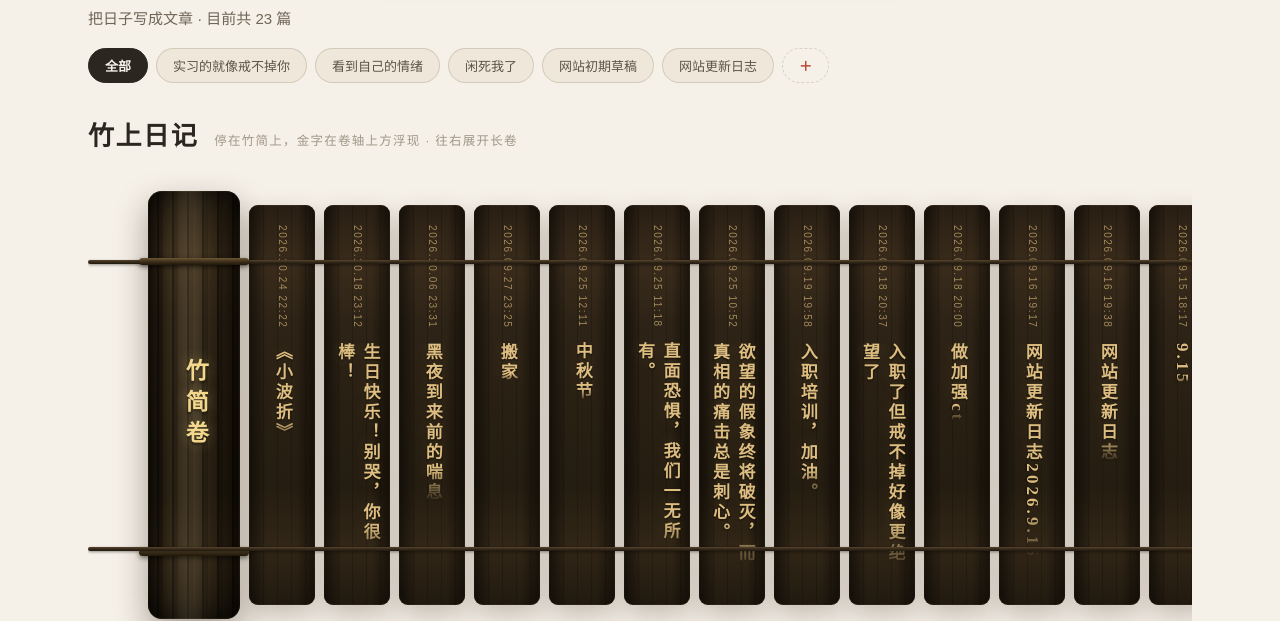
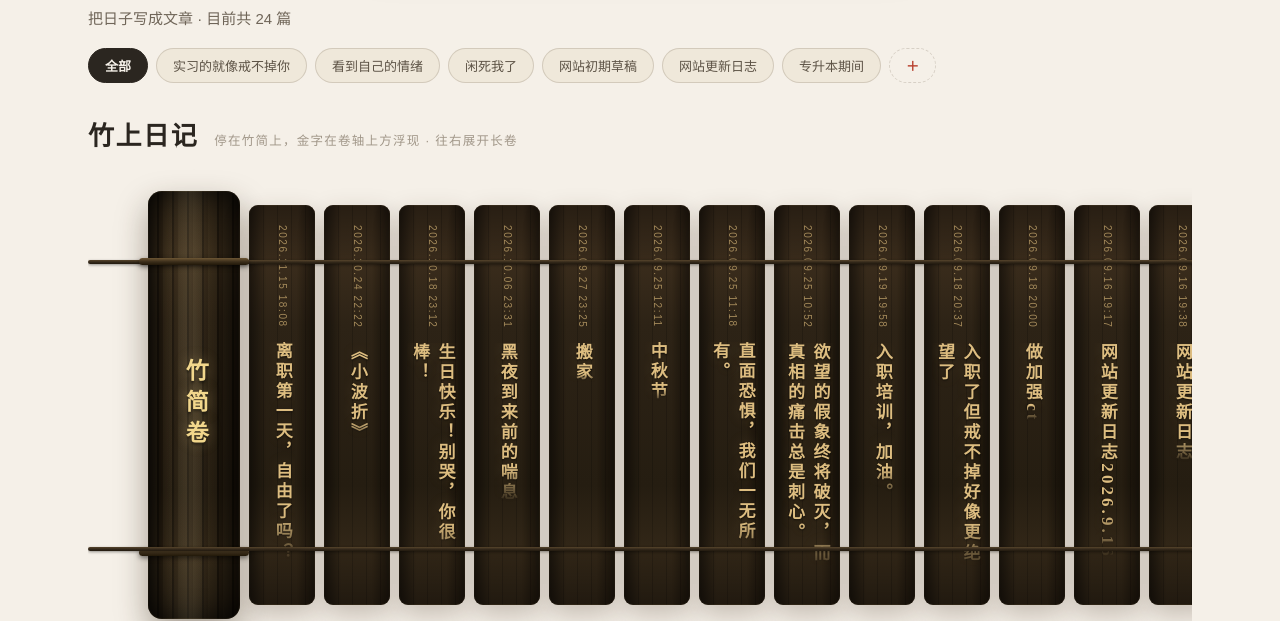
Before and after one commit to JXJBDN/jxjbdn.github.io, a plain HTML site: page blog.html in a window 1280 px wide. Shown: the part 212-833 px from the top of the page. Drawn offline with Linux system fonts and the light colour scheme.

Commit message:
日记页更新：离职第一天，自由了吗？

```diff
--- a/blog.html
+++ b/blog.html
@@ -37,7 +37,7 @@
 
     <section class="page-hero">
       <h1>日记</h1>
-      <p>把日子写成文章 · 目前共 23 篇</p>
+      <p>把日子写成文章 · 目前共 24 篇</p>
     </section>
 
     <div class="tag-bar">
@@ -47,6 +47,7 @@
       <button class="tag" data-filter="闲死我了">闲死我了</button>
       <button class="tag" data-filter="网站初期草稿">网站初期草稿</button>
       <button class="tag" data-filter="网站更新日志">网站更新日志</button>
+      <button class="tag" data-filter="专升本期间">专升本期间</button>
       <button class="tag tag-add" id="addTagBtn" type="button" title="新增分类标签">＋</button>
     </div>
 
@@ -63,6 +64,16 @@
               <span class="bs-roll-tie"></span><span class="bs-roll-tie"></span>
               <b class="bs-roll-name">竹简卷</b>
             </div><!-- 新日记从这里展开 -->
+
+      <a class="bamboo-strip" data-tags="实习的就像戒不掉你,看到自己的情绪,专升本期间" href="posts/post-24.html">
+          <span class="date-stamp">2026.11.15 18:08</span>
+          <span class="bs-title">离职第一天，自由了吗？</span>
+          <span class="bs-pop"><b>离职第一天，自由了吗？</b>
+            <span class="chip chip-soft">#实习的就像戒不掉你</span>
+            <p>2026.11.15</p>
+            <em>展开此简 →</em></span>
+        </a>
+
 
       <a class="bamboo-strip" data-tags="实习的就像戒不掉你" href="posts/post-23.html">
           <span class="date-stamp">2026.10.24 22:22</span>
```
